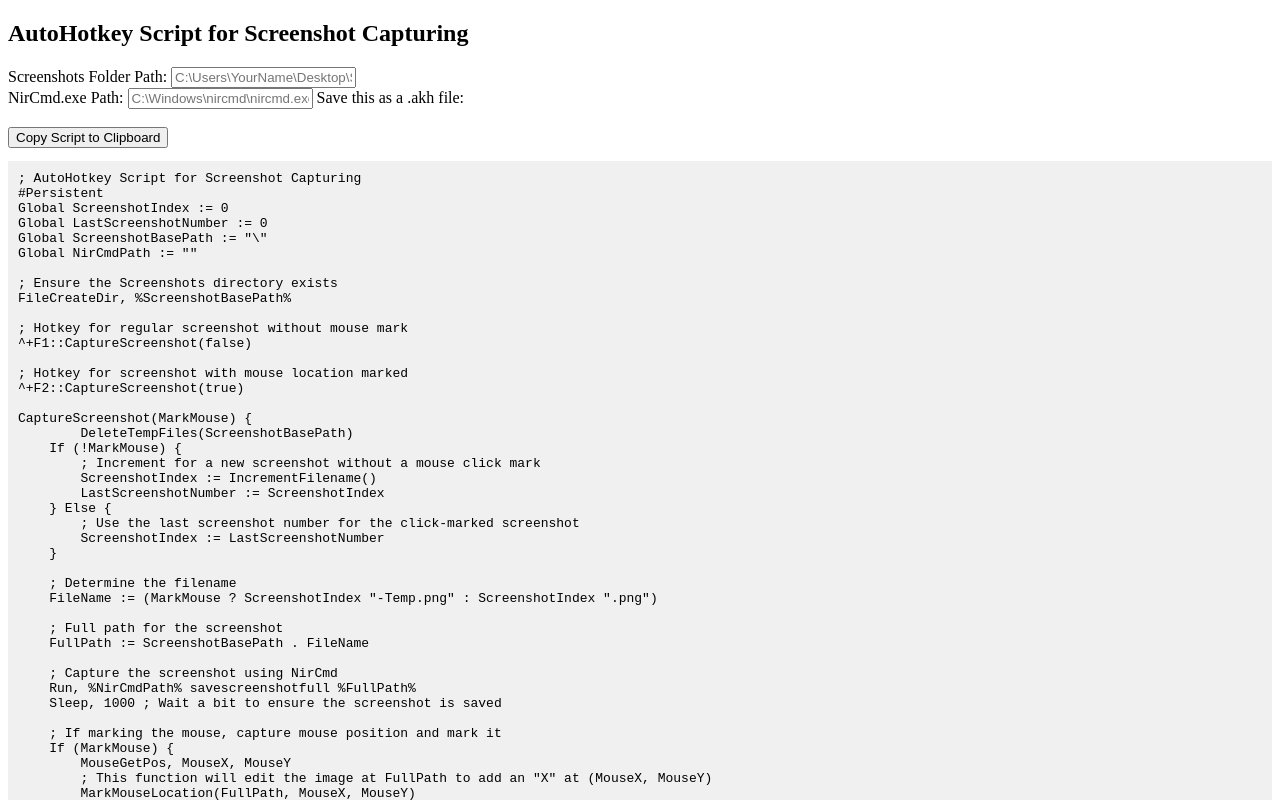
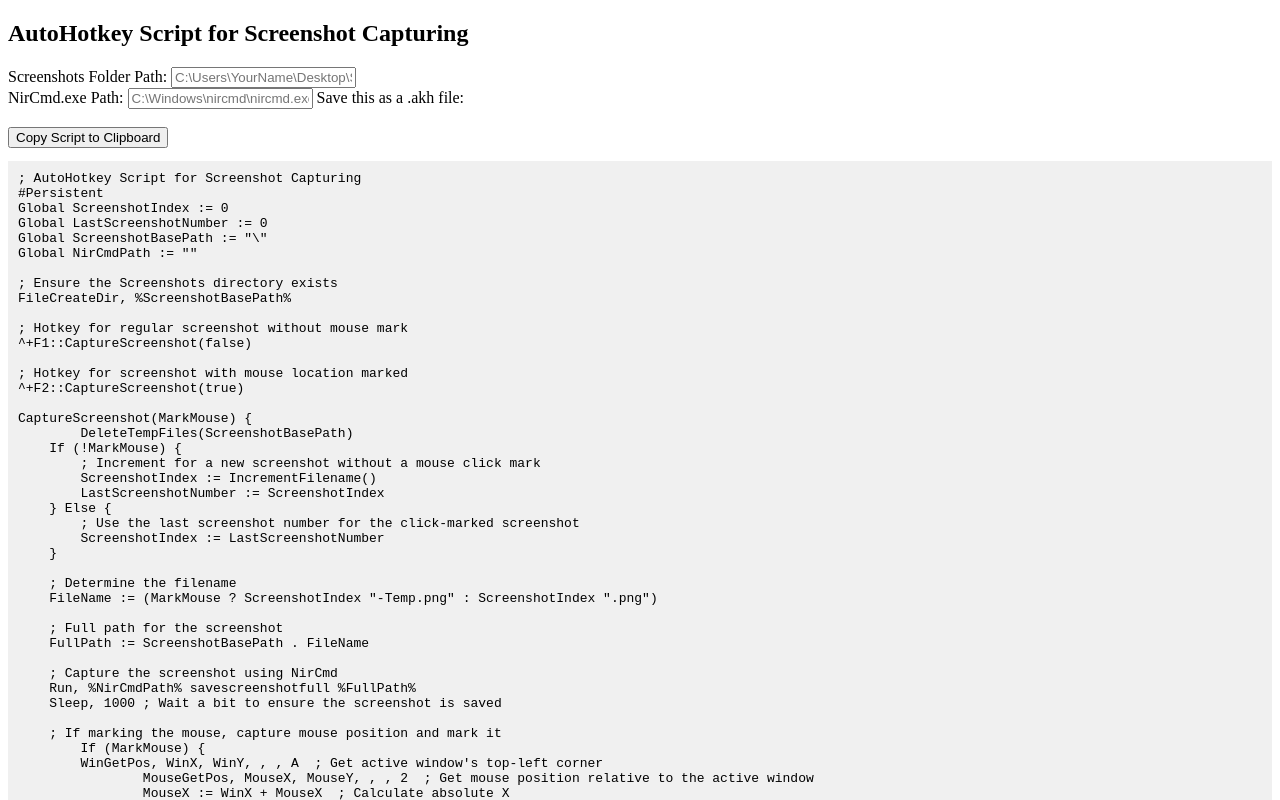
Before and after one commit to omer7162/take-screenshots, a plain HTML site: page index.html in a window 1280 px wide. Shown: the top 800 px of the page. Drawn offline with Linux system fonts and the light colour scheme.

Commit message:
Add files via upload

```diff
--- a/index.html
+++ b/index.html
@@ -46,8 +46,11 @@ CaptureScreenshot(MarkMouse) {
     Sleep, 1000 ; Wait a bit to ensure the screenshot is saved
 
     ; If marking the mouse, capture mouse position and mark it
-    If (MarkMouse) {
-        MouseGetPos, MouseX, MouseY
+	If (MarkMouse) {
+        WinGetPos, WinX, WinY, , , A  ; Get active window's top-left corner
+		MouseGetPos, MouseX, MouseY, , , 2  ; Get mouse position relative to the active window
+		MouseX := WinX + MouseX  ; Calculate absolute X
+		MouseY := WinY + MouseY  ; Calculate absolute Y
         ; This function will edit the image at FullPath to add an "X" at (MouseX, MouseY)
         MarkMouseLocation(FullPath, MouseX, MouseY)
     }
```
